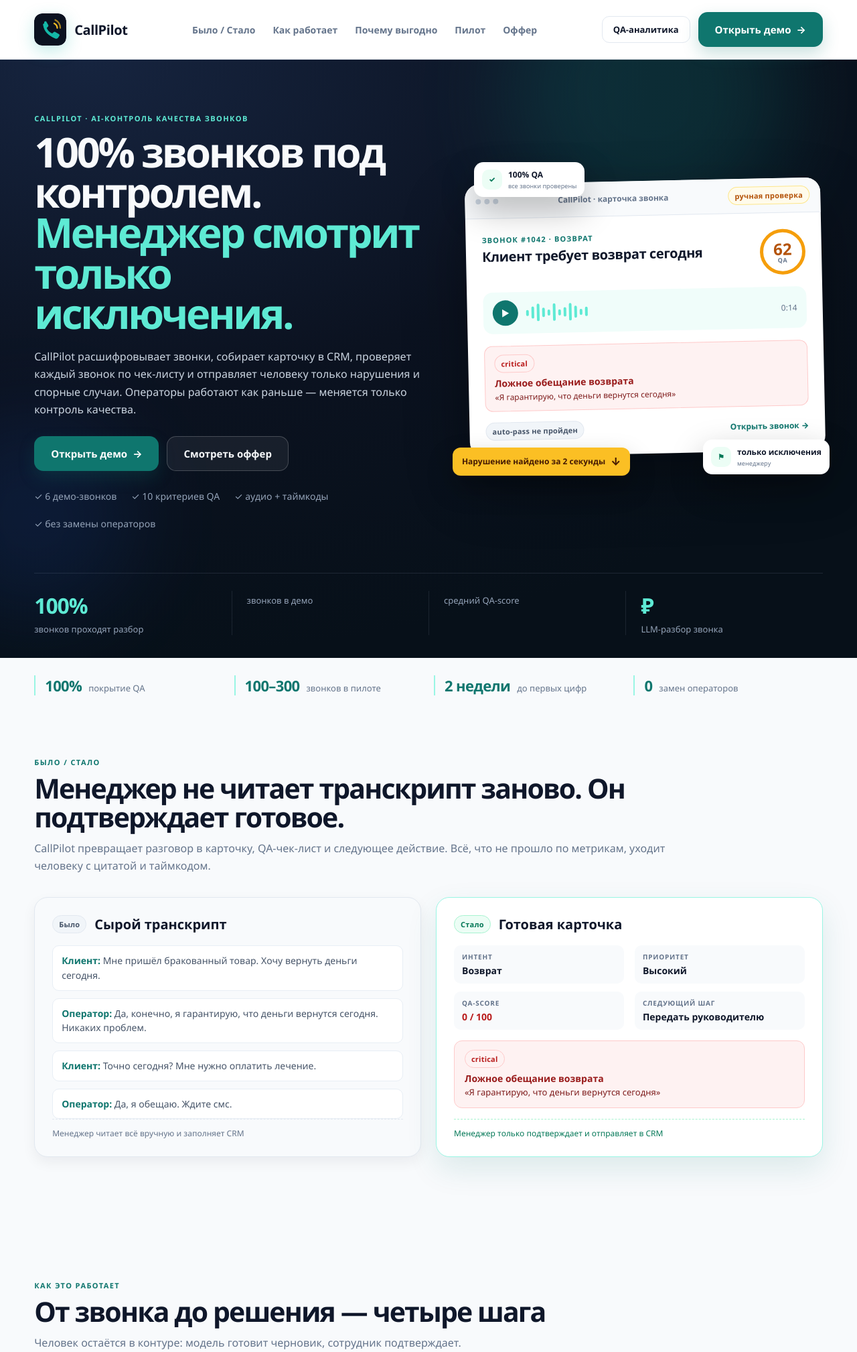
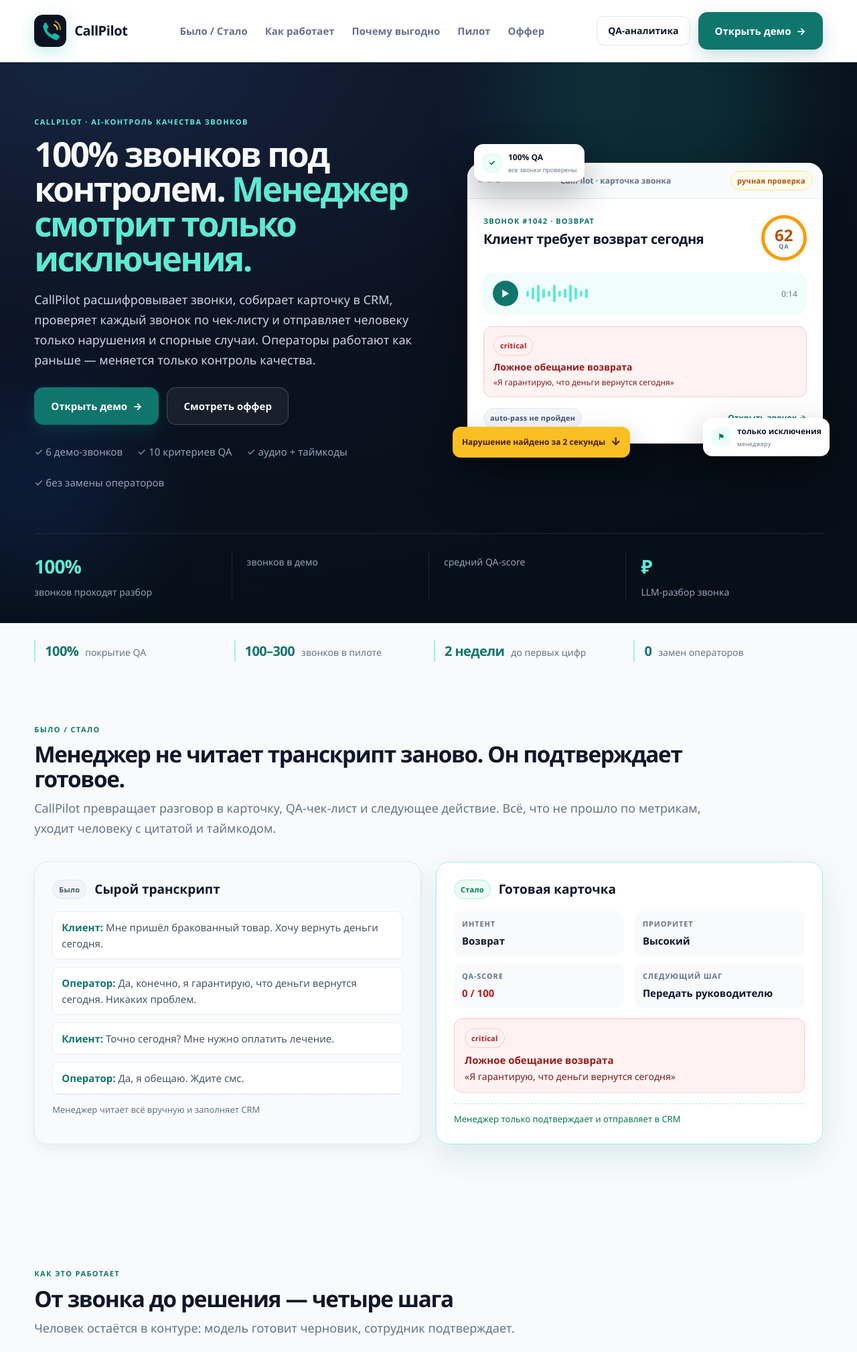
Before and after one commit to markmus11012020-max/Project-by-Lida, a Python web app: template call-center/templates/landing.html in a window 1280 px wide. Shown: the top 2018 px of the page at 67% size. Run offline with Jinja, Linux system fonts and the light colour scheme; the template is opened without the code that fills it, so the values that code supplies are empty.

Commit message:
fix: balance CallPilot landing typography and straighten hero card

```diff
--- a/call-center/static/style.css
+++ b/call-center/static/style.css
@@ -335,7 +335,9 @@ textarea { resize: vertical; min-height: 60px; }
 .pilot-metrics span { font-size: 10px; color: #94a3b8; }
 
 /* Marketing */
-.marketing-body { background: #f8fafc; }
+.marketing-body { background: #f8fafc; font-size: 17px; line-height: 1.6; }
+.marketing-body .btn { font-size: 14px; }
+.marketing-body .btn-large { font-size: 15px; }
 .marketing-nav {
   position: sticky; top: 0; z-index: 20;
   display: flex; align-items: center; justify-content: space-between; gap: 28px;
@@ -343,7 +345,7 @@ textarea { resize: vertical; min-height: 60px; }
   border-bottom: 1px solid var(--line); backdrop-filter: blur(16px);
 }
 .brand-dark { color: var(--ink); }
-.marketing-links { display: flex; gap: 26px; font-size: 14px; font-weight: 600; color: var(--muted); }
+.marketing-links { display: flex; gap: 26px; font-size: 15px; font-weight: 600; color: var(--muted); }
 .marketing-links a:hover { color: var(--ink); }
 .marketing-actions { display: flex; gap: 12px; align-items: center; }
 .hero { position: relative; overflow: hidden; background: radial-gradient(120% 100% at 10% 0%, #16243f 0%, #0b1220 55%, #071019 100%); color: #f8fafc; padding: 80px var(--page-pad) 0; }
@@ -351,15 +353,15 @@ textarea { resize: vertical; min-height: 60px; }
 .hero-glow-a { width: 420px; height: 420px; background: rgba(20, 184, 166, .32); top: -160px; right: 8%; }
 .hero-glow-b { width: 300px; height: 300px; background: rgba(37, 99, 235, .25); bottom: 60px; left: -100px; }
 .hero-grid { max-width: var(--container); margin: 0 auto; display: grid; grid-template-columns: 1.05fr .95fr; gap: 60px; align-items: center; position: relative; z-index: 1; }
-.hero-copy h1 { font-size: clamp(48px, 4.8vw, 92px); line-height: .98; letter-spacing: -.055em; margin: 12px 0 22px; }
+.hero-copy h1 { font-size: clamp(42px, 4vw, 76px); line-height: 1.02; letter-spacing: -.05em; margin: 12px 0 22px; }
 .hero-copy h1 span { color: #5eead4; }
-.hero-lead { color: #cbd5e1; font-size: clamp(16px, 1.25vw, 21px); line-height: 1.65; max-width: 760px; }
+.hero-lead { color: #cbd5e1; font-size: clamp(18px, 1.15vw, 21px); line-height: 1.65; max-width: 780px; }
 .hero-cta { display: flex; gap: 12px; flex-wrap: wrap; margin-top: 26px; }
 .btn-ghost-light { background: rgba(255, 255, 255, .06); border-color: rgba(255, 255, 255, .2); color: #f8fafc; }
 .btn-ghost-light:hover { background: rgba(255, 255, 255, .12); }
-.hero-trust { display: flex; gap: 22px; flex-wrap: wrap; margin-top: 28px; color: #94a3b8; font-size: 14px; }
+.hero-trust { display: flex; gap: 22px; flex-wrap: wrap; margin-top: 28px; color: #94a3b8; font-size: 15px; }
 .hero-visual { position: relative; min-height: 420px; }
-.mock-window { background: #fff; color: var(--ink); border-radius: 22px; box-shadow: 0 40px 90px rgba(0, 0, 0, .35); overflow: hidden; transform: rotate(-1.2deg); }
+.mock-window { background: #fff; color: var(--ink); border-radius: 22px; box-shadow: 0 40px 90px rgba(0, 0, 0, .35); overflow: hidden; }
 .mock-topbar { display: flex; align-items: center; justify-content: space-between; gap: 10px; padding: 12px 16px; background: #f8fafc; border-bottom: 1px solid var(--line); }
 .mock-dots { display: flex; gap: 5px; }
 .mock-dots span { width: 8px; height: 8px; border-radius: 50%; background: #cbd5e1; }
@@ -411,31 +413,31 @@ textarea { resize: vertical; min-height: 60px; }
 }
 .hero-metrics > div { display: flex; flex-direction: column; gap: 5px; padding: 0 22px; border-left: 1px solid rgba(148, 163, 184, .14); }
 .hero-metrics > div:first-child { border-left: 0; padding-left: 0; }
-.hero-metrics strong { font-size: clamp(30px, 2.5vw, 44px); color: #5eead4; letter-spacing: -.035em; }
-.hero-metrics span { font-size: 13px; color: #94a3b8; }
+.hero-metrics strong { font-size: clamp(28px, 2.2vw, 38px); color: #5eead4; letter-spacing: -.035em; }
+.hero-metrics span { font-size: 14px; color: #94a3b8; }
 .section { width: var(--container); margin: 0 auto; padding: 92px 0; }
 .section-split { padding-top: 0; }
-.section-head { max-width: 980px; margin-bottom: 34px; }
-.section-head h2 { font-size: clamp(34px, 3.2vw, 58px); letter-spacing: -.045em; margin: 10px 0 12px; line-height: 1.05; }
-.section-head p { font-size: clamp(16px, 1.15vw, 19px); line-height: 1.65; }
+.section-head { max-width: 1000px; margin-bottom: 34px; }
+.section-head h2 { font-size: clamp(30px, 2.6vw, 48px); letter-spacing: -.04em; margin: 10px 0 12px; line-height: 1.1; }
+.section-head p { font-size: clamp(18px, 1.05vw, 20px); line-height: 1.65; }
 .steps { display: grid; grid-template-columns: repeat(4, 1fr); gap: 20px; }
 .step-card { background: #fff; border: 1px solid var(--line); border-radius: var(--radius); padding: 28px; box-shadow: var(--shadow-sm); }
 .step-number { font-size: 13px; font-weight: 800; color: var(--teal-dark); letter-spacing: .1em; margin-bottom: 22px; }
-.step-card h3 { font-size: 20px; margin-bottom: 8px; }
-.step-card p { color: var(--muted); font-size: 15px; line-height: 1.6; }
+.step-card h3 { font-size: 19px; margin-bottom: 8px; }
+.step-card p { color: var(--muted); font-size: 16px; line-height: 1.65; }
 .feature-grid { display: grid; grid-template-columns: repeat(3, 1fr); gap: 20px; }
 .feature-card { background: #fff; border: 1px solid var(--line); border-radius: var(--radius); padding: 30px; box-shadow: var(--shadow-sm); }
 .feature-icon { width: 48px; height: 48px; border-radius: 14px; background: #ecfdf5; color: var(--teal-dark); display: flex; align-items: center; justify-content: center; font-size: 20px; font-weight: 800; margin-bottom: 20px; }
-.feature-card h3 { font-size: 20px; margin-bottom: 8px; }
-.feature-card p { color: var(--muted); font-size: 15px; line-height: 1.65; }
+.feature-card h3 { font-size: 19px; margin-bottom: 8px; }
+.feature-card p { color: var(--muted); font-size: 16px; line-height: 1.65; }
 .pilot-card { display: flex; align-items: center; justify-content: space-between; gap: 56px; background: linear-gradient(120deg, #0b1220, #103b39); color: #f8fafc; border-radius: 28px; padding: 52px; box-shadow: 0 30px 70px rgba(15, 23, 42, .18); }
-.pilot-card h2 { font-size: clamp(34px, 3.4vw, 58px); letter-spacing: -.05em; margin: 10px 0 12px; line-height: 1.02; }
-.pilot-card p { color: #cbd5e1; font-size: 16px; line-height: 1.65; max-width: 760px; }
+.pilot-card h2 { font-size: clamp(30px, 2.8vw, 48px); letter-spacing: -.045em; margin: 10px 0 12px; line-height: 1.08; }
+.pilot-card p { color: #cbd5e1; font-size: 17px; line-height: 1.65; max-width: 760px; }
 .pilot-card .eyebrow { color: #5eead4; }
 .pilot-list { display: flex; flex-direction: column; gap: 12px; min-width: 370px; }
-.pilot-list > div { display: flex; align-items: center; gap: 14px; background: rgba(255, 255, 255, .06); border: 1px solid rgba(255, 255, 255, .1); border-radius: 14px; padding: 13px 16px; font-size: 14px; }
+.pilot-list > div { display: flex; align-items: center; gap: 14px; background: rgba(255, 255, 255, .06); border: 1px solid rgba(255, 255, 255, .1); border-radius: 14px; padding: 13px 16px; font-size: 15px; }
 .pilot-list span { font-size: 11px; color: #5eead4; font-weight: 800; }
-.marketing-footer { display: flex; align-items: center; justify-content: space-between; gap: 32px; width: var(--container); margin: 0 auto; padding: 34px 0 48px; color: var(--muted); font-size: 13px; border-top: 1px solid var(--line); }
+.marketing-footer { display: flex; align-items: center; justify-content: space-between; gap: 32px; width: var(--container); margin: 0 auto; padding: 34px 0 48px; color: var(--muted); font-size: 14px; border-top: 1px solid var(--line); }
 .marketing-footer a { color: var(--teal-dark); font-weight: 700; }
 
 /* Landing: trust, before/after, CTA, audience */
@@ -448,44 +450,44 @@ textarea { resize: vertical; min-height: 60px; }
   display: flex; align-items: baseline; gap: 10px;
   border-left: 2px solid #99f6e4; padding-left: 14px;
 }
-.trust-item strong { font-size: 22px; letter-spacing: -.03em; color: var(--teal-dark); }
-.trust-item span { font-size: 13px; color: var(--muted); }
+.trust-item strong { font-size: 20px; letter-spacing: -.03em; color: var(--teal-dark); }
+.trust-item span { font-size: 14px; color: var(--muted); }
 .ba-grid { display: grid; grid-template-columns: 1fr 1fr; gap: 22px; }
 .ba-card { border-radius: 20px; padding: 26px; border: 1px solid var(--line); background: #fff; box-shadow: var(--shadow-sm); }
 .ba-before { background: #f8fafc; }
 .ba-after { border-color: #99f6e4; box-shadow: 0 18px 45px rgba(15, 118, 110, .12); }
 .ba-header { display: flex; align-items: center; gap: 12px; margin-bottom: 18px; }
-.ba-header h3 { font-size: 20px; }
+.ba-header h3 { font-size: 19px; }
 .ba-transcript { display: flex; flex-direction: column; gap: 11px; }
-.ba-transcript p { background: #fff; border: 1px solid #e8eef5; border-radius: 10px; padding: 11px 13px; font-size: 14px; line-height: 1.55; color: #475569; }
+.ba-transcript p { background: #fff; border: 1px solid #e8eef5; border-radius: 10px; padding: 11px 13px; font-size: 15px; line-height: 1.6; color: #475569; }
 .ba-transcript span { color: var(--teal-dark); font-weight: 800; }
 .ba-fields { display: grid; grid-template-columns: 1fr 1fr; gap: 12px 16px; margin-bottom: 16px; }
 .ba-fields > div { background: #f8fafc; border-radius: 10px; padding: 10px 12px; display: flex; flex-direction: column; gap: 4px; }
-.ba-fields span { font-size: 10px; text-transform: uppercase; letter-spacing: .08em; color: var(--muted); font-weight: 800; }
-.ba-fields strong { font-size: 14px; }
+.ba-fields span { font-size: 11px; text-transform: uppercase; letter-spacing: .08em; color: var(--muted); font-weight: 800; }
+.ba-fields strong { font-size: 15px; }
 .text-red { color: #b91c1c; }
 .ba-finding { background: #fef2f2; border: 1px solid #fecaca; border-radius: 12px; padding: 13px 15px; margin-bottom: 16px; }
-.ba-finding strong { display: block; font-size: 14px; color: #991b1b; margin: 6px 0 2px; }
-.ba-finding p { font-size: 13px; color: #7f1d1d; line-height: 1.45; }
-.ba-note { font-size: 12px; color: var(--muted); border-top: 1px dashed var(--line); padding-top: 12px; }
+.ba-finding strong { display: block; font-size: 15px; color: #991b1b; margin: 6px 0 2px; }
+.ba-finding p { font-size: 14px; color: #7f1d1d; line-height: 1.5; }
+.ba-note { font-size: 13px; color: var(--muted); border-top: 1px dashed var(--line); padding-top: 12px; }
 .ba-note-green { color: #047857; border-top-color: #a7f3d0; }
 .mid-cta {
   display: flex; align-items: center; justify-content: space-between; gap: 24px;
   background: #ecfdf5; border: 1px solid #a7f3d0; border-radius: 18px;
   padding: 22px 26px; margin-top: 24px;
 }
-.mid-cta strong { display: block; font-size: 18px; margin-bottom: 3px; }
-.mid-cta span { color: var(--muted); font-size: 14px; }
+.mid-cta strong { display: block; font-size: 19px; margin-bottom: 3px; }
+.mid-cta span { color: var(--muted); font-size: 15px; }
 .audience-grid { display: grid; grid-template-columns: repeat(4, 1fr); gap: 18px; }
 .audience-card { background: #fff; border: 1px solid var(--line); border-radius: 18px; padding: 24px; box-shadow: var(--shadow-sm); }
 .audience-icon { display: inline-flex; width: 44px; height: 44px; border-radius: 13px; background: #f0fdfa; color: var(--teal-dark); align-items: center; justify-content: center; font-size: 20px; margin-bottom: 16px; }
 .audience-icon svg { width: 22px; height: 22px; }
 .audience-card h3 { font-size: 18px; margin-bottom: 7px; }
-.audience-card p { color: var(--muted); font-size: 14px; line-height: 1.6; }
+.audience-card p { color: var(--muted); font-size: 15.5px; line-height: 1.65; }
 .footer-brand { display: flex; align-items: center; gap: 20px; }
-.footer-brand p { max-width: 520px; font-size: 13px; line-height: 1.55; }
+.footer-brand p { max-width: 520px; font-size: 14px; line-height: 1.55; }
 .footer-actions { display: flex; align-items: center; gap: 10px; flex-wrap: wrap; }
-.footer-contact { font-size: 13px; color: var(--teal-dark); }
+.footer-contact { font-size: 14px; color: var(--teal-dark); }
 
 /* Offer */
 .offer-body { background: #eef4f8; }
@@ -566,7 +568,7 @@ textarea { resize: vertical; min-height: 60px; }
   .topbar-actions { justify-content: flex-start; }
   .kpi-grid { grid-template-columns: repeat(2, 1fr); }
   .hero { padding: 48px 16px 0; }
-  .hero-copy h1 { font-size: clamp(38px, 9vw, 54px); }
+  .hero-copy h1 { font-size: clamp(36px, 8.5vw, 48px); }
   .section { width: calc(100% - 32px); padding: 48px 0; }
   .marketing-nav { padding: 12px 16px; }
   .marketing-actions .btn-ghost { display: none; }
```
Also changed, not shown: 6 other files.
